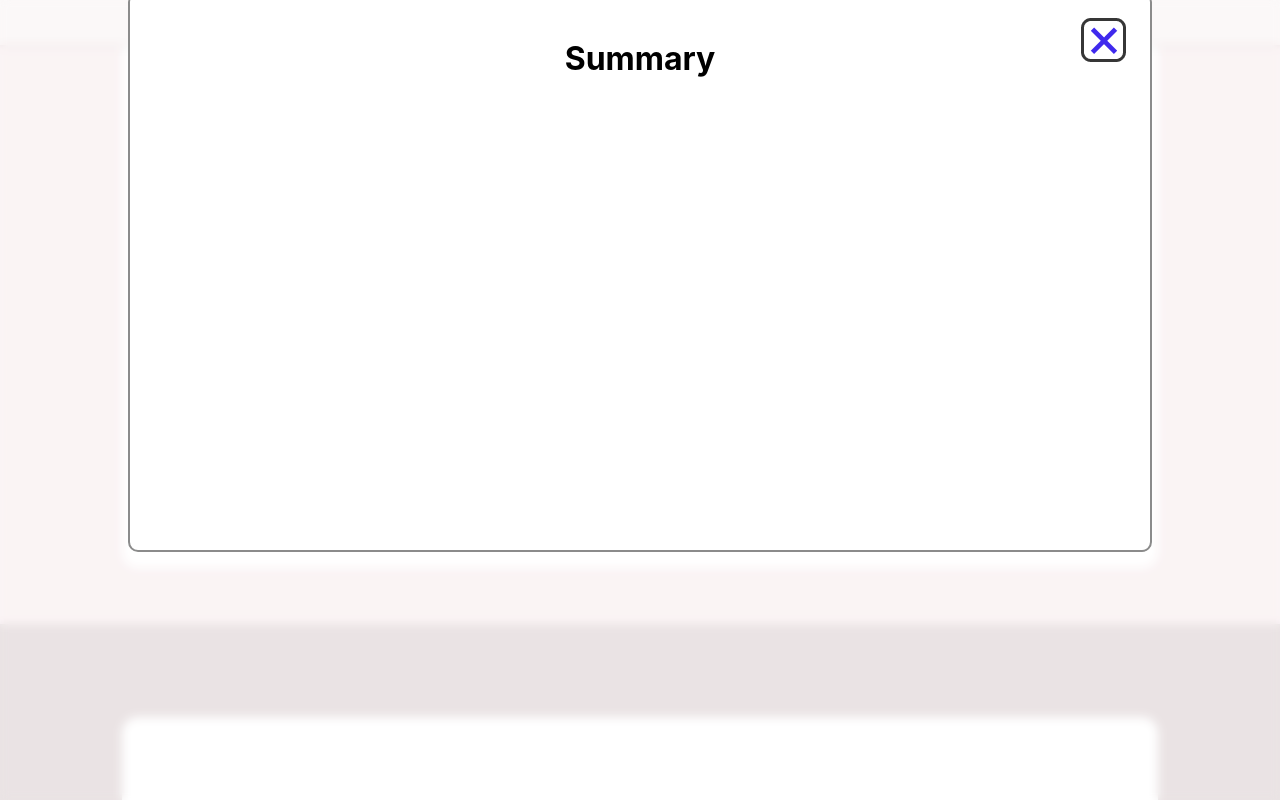
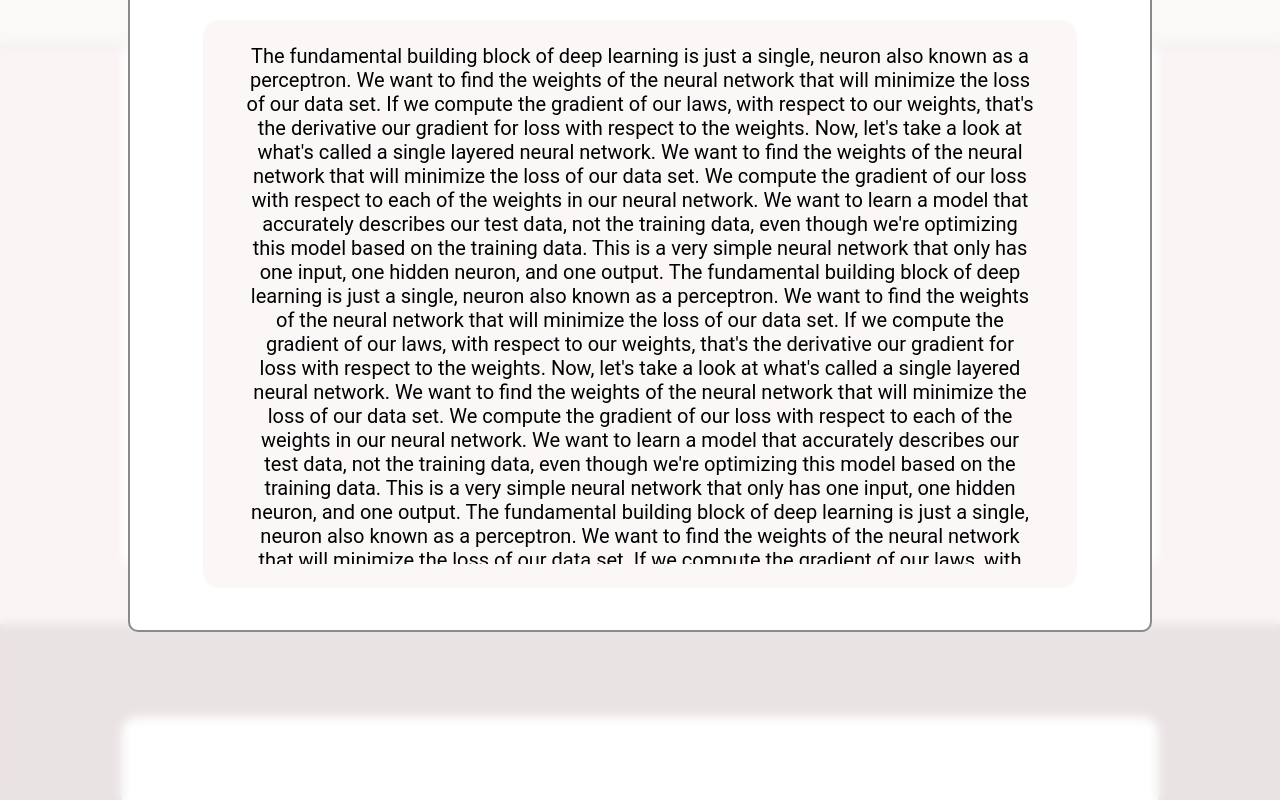
Before and after one commit to 89OutOf10/AweSum-FE, a React (Create React App) app: page / in a window 1280 px wide. Both pictures are taken after a click on the button "GENERATE". Shown: the part 1048-1848 px from the top of the page. Built offline with nearby package versions, Linux system fonts and the light colour scheme.

Commit message:
added summary container

```diff
--- a/src/assets/quiz/quizForm.js
+++ b/src/assets/quiz/quizForm.js
@@ -6,3 +6,21 @@ export const quizForm = {
   q5: 1,
   q6: 1,
 };
+
+export const quizQuestion = {
+  q1: '',
+  q2: '',
+  q3: '',
+  q4: '',
+  q5: '',
+  q6: '',
+};
+
+export const quizAnswer = {
+  q1: 1,
+  q2: 1,
+  q3: 1,
+  q4: 1,
+  q5: 1,
+  q6: 1,
+};
--- a/src/components/common/ModalFrame.js
+++ b/src/components/common/ModalFrame.js
@@ -20,7 +20,7 @@ const Background = styled.div`
   position: fixed;
   width: 100%;
   height: 100%;
-    background-color: rgba(255,255,255,0.15);
+  background-color: rgba(255, 255, 255, 0.15);
   backdrop-filter: blur(5px);
   animation: modal-bg-show 1s;
   @keyframes modal-bg-show {
@@ -35,19 +35,13 @@ const Background = styled.div`
 
 const ModalBlock = styled.div`
   position: absolute;
-    top: 65rem;
+  top: 60rem;
   border-radius: 10px;
-    border: 2px solid #8B8B8B;
+  border: 2px solid #8b8b8b;
   padding: 1.5rem;
   background-color: white;
   width: 80%;
-    @media (max-width: 1120px) {
-        width: 50rem;
-    }
-    @media (max-width: 50rem) {
-        width: 80%;
-    }
-    min-height: 35rem;
+  height: 45rem;
   animation: modal-show 1s;
   @keyframes modal-show {
     from {
@@ -74,6 +68,7 @@ const Contents = styled.div`
   display: flex;
   flex-direction: column;
   align-items: center;
+  height: 100%;
 `;
 
 const ModalFrame = ({ _handleModal, children, ...rest }) => {
@@ -82,9 +77,7 @@ const ModalFrame = ({ _handleModal, children, ...rest }) => {
       <Background onClick={_handleModal} />
       <ModalBlock {...rest}>
         <Close onClick={_handleModal} />
-                <Contents>
-                    {children}
-                </Contents>
+        <Contents>{children}</Contents>
       </ModalBlock>
     </Container>
   );
--- a/src/components/quiz/QuizModal.js
+++ b/src/components/quiz/QuizModal.js
@@ -4,7 +4,11 @@ import QuizModalFrame from './QuizModalFrame';
 import palette from '../../styles/palette';
 import RadioButton from '../common/RadioButton';
 import Button from '../common/Button';
-import { quizForm } from '../../assets/quiz/quizForm.js';
+import {
+  quizForm,
+  quizQuestion,
+  quizAnswer,
+} from '../../assets/quiz/quizForm.js';
 
 const Col = styled.div`
   display: flex;
@@ -71,6 +75,7 @@ const RadioBlock = styled.div`
 `;
 
 const SummaryModal = ({ _handleModal }) => {
+  // user selection
   const [quiz, setQuiz] = useState(quizForm);
   const _onClickQ1 = (id) => {
     setQuiz({
@@ -108,6 +113,9 @@ const SummaryModal = ({ _handleModal }) => {
       q6: id,
     });
   };
+
+  // question generate
+  const [question, setQuestion] = useState(quizQuestion);
 
   return (
     <QuizModalFrame _handleModal={_handleModal}>
--- a/src/components/summary/Summary.js
+++ b/src/components/summary/Summary.js
@@ -43,7 +43,7 @@ const Summary = ({ ...props }) => {
   const _handleModal = () => {
     setOpenModal(!openModal);
   };
-  // 인자값 받아오기 (medium / long 뭐 선택했는지) - 연결시
+  // 인자값 받아오기 (medium / long 뭐 선택했는지) - 연결시 (long: 2, medium: 1)
   const onGenerate = (e) => {
     _handleModal();
   };
--- a/src/components/summary/SummaryModal.js
+++ b/src/components/summary/SummaryModal.js
@@ -1,10 +1,91 @@
-import React from 'react';
+import React, { useState, useEffect } from 'react';
+import styled from 'styled-components';
 import ModalFrame from '../common/ModalFrame';
+import palette from '../../styles/palette.js';
+
+const Textbox = styled.div`
+  background: ${palette.pink[0]};
+  border-radius: 16px;
+  height: 85%;
+  width: 90%;
+  display: flex;
+  flex-direction: column;
+  justify-content: center;
+  align-items: center;
+  overflow: auto;
+`;
+
+const Text = styled.div`
+  font-family: 'Roboto', sans-serif;
+  font-style: normal;
+  font-weight: normal;
+  font-size: 1.25rem;
+  text-align: center;
+  height: 520px;
+  width: 90%;
+  overflow: auto;
+`;
 
 const SummaryModal = ({ _handleModal }) => {
+  const [summary, setSummary] = useState('hello');
+
   return (
     <ModalFrame _handleModal={_handleModal}>
       <h1>Summary</h1>
+      <Textbox>
+        <Text>
+          The fundamental building block of deep learning is just a single,
+          neuron also known as a perceptron. We want to find the weights of the
+          neural network that will minimize the loss of our data set. If we
+          compute the gradient of our laws, with respect to our weights, that's
+          the derivative our gradient for loss with respect to the weights. Now,
+          let's take a look at what's called a single layered neural network. We
+          want to find the weights of the neural network that will minimize the
+          loss of our data set. We compute the gradient of our loss with respect
+          to each of the weights in our neural network. We want to learn a model
+          that accurately describes our test data, not the training data, even
+          though we're optimizing this model based on the training data. This is
+          a very simple neural network that only has one input, one hidden
+          neuron, and one output. The fundamental building block of deep
+          learning is just a single, neuron also known as a perceptron. We want
+          to find the weights of the neural network that will minimize the loss
+          of our data set. If we compute the gradient of our laws, with respect
+          to our weights, that's the derivative our gradient for loss with
+          respect to the weights. Now, let's take a look at what's called a
+          single layered neural network. We want to find the weights of the
+          neural network that will minimize the loss of our data set. We compute
+          the gradient of our loss with respect to each of the weights in our
+          neural network. We want to learn a model that accurately describes our
+          test data, not the training data, even though we're optimizing this
+          model based on the training data. This is a very simple neural network
+          that only has one input, one hidden neuron, and one output. The
+          fundamental building block of deep learning is just a single, neuron
+          also known as a perceptron. We want to find the weights of the neural
+          network that will minimize the loss of our data set. If we compute the
+          gradient of our laws, with respect to our weights, that's the
+          derivative our gradient for loss with respect to the weights. Now,
+          let's take a look at what's called a single layered neural network. We
+          want to find the weights of the neural network that will minimize the
+          loss of our data set. We compute the gradient of our loss with respect
+          to each of the weights in our neural network. We want to learn a model
+          that accurately describes our test data, not the training data, even
+          though we're optimizing this model based on the training data. This is
+          a very simple neural network that only has one input, one hidden
+          neuron, and one output. The fundamental building block of deep
+          learning is just a single, neuron also known as a perceptron. We want
+          to find the weights of the neural network that will minimize the loss
+          of our data set. If we compute the gradient of our laws, with respect
+          to our weights, that's the derivative our gradient for loss with
+          respect to the weights. Now, let's take a look at what's called a
+          single layered neural network. We want to find the weights of the
+          neural network that will minimize the loss of our data set. We compute
+          the gradient of our loss with respect to each of the weights in our
+          neural network. We want to learn a model that accurately describes our
+          test data, not the training data, even though we're optimizing this
+          model based on the training data. This is a very simple neural network
+          that only has one input, one hidden neuron, and one output.
+        </Text>
+      </Textbox>
     </ModalFrame>
   );
 };
--- /dev/null
+++ b/src/config.js
@@ -0,0 +1,2 @@
+// 서버 라우터
+export const USER_SERVER = 'http://54.167.81.218';
--- a/src/pages/mainPage.js
+++ b/src/pages/mainPage.js
@@ -9,6 +9,7 @@ import QuizModal from '../components/quiz/QuizModal';
 import VideoPlayer from '../components/main/VideoPlayer';
 import ReactPlayer from 'react-player/youtube';
 import KeywordSearch from '../components/main/KeywordSearch';
+import { USER_SERVER } from '../config.js';
 
 const Block1 = styled.div`
   background: ${palette.pink[2]};
@@ -119,7 +120,7 @@ const MainPage = () => {
     const value = inputs;
     setURL(value);
     axios
-      .post('http://54.167.81.218/videos/save/', {
+      .post(`${USER_SERVER}/videos/save/`, {
         url: value,
       })
       .then(function (response) {
```
Lines whose indentation alone changed are shown as unchanged.
